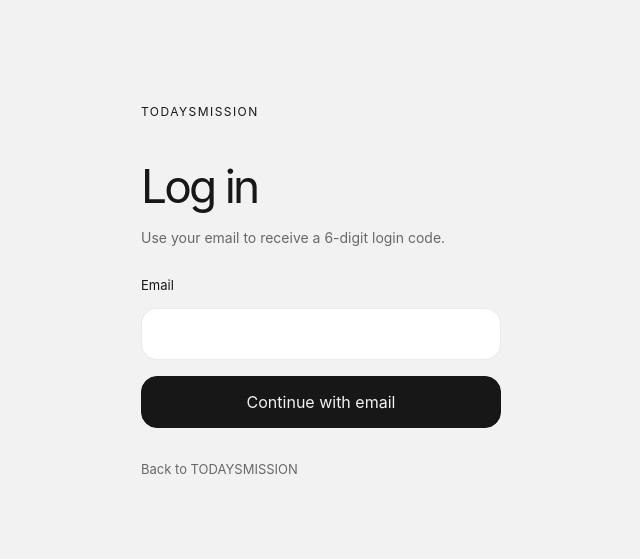
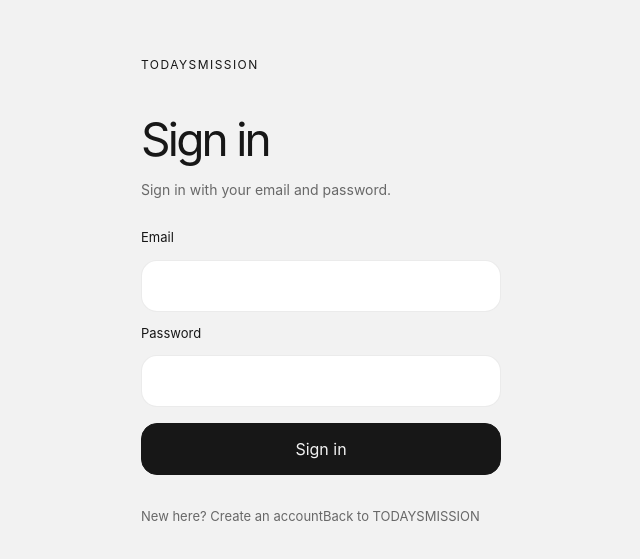
Before and after one commit to GiaoGen/TODAYSMISSION, a Next.js app: page /login in a window 1280 px wide. Shown: the part 111-670 px from the top of the page, without its empty margins (319-959 px from the left). Built offline with nearby package versions, Linux system fonts and the light colour scheme; no server answers.

Commit message:
Switch auth to email password

```diff
--- a/app/auth/callback/route.ts
+++ b/app/auth/callback/route.ts
@@ -1,10 +1,7 @@
-import { cookies } from "next/headers";
 import { NextResponse } from "next/server";
 
 import { getSafeNextPath } from "@/features/auth/model/safe-next-path";
 import { createClient } from "@/lib/supabase/server";
-
-const PENDING_EMAIL_COOKIE = "tm_pending_email";
 
 export async function GET(request: Request) {
   const url = new URL(request.url);
@@ -15,16 +12,6 @@ export async function GET(request: Request) {
     const { error } = await supabase.auth.exchangeCodeForSession(code);
 
     if (!error) {
-      (await cookies()).set({
-        name: PENDING_EMAIL_COOKIE,
-        value: "",
-        httpOnly: true,
-        sameSite: "lax",
-        secure: process.env.NODE_ENV === "production",
-        path: "/login",
-        maxAge: 0,
-      });
-
       return NextResponse.redirect(new URL(getSafeNextPath(url.searchParams.get("next")), url.origin));
     }
   }
--- a/app/login/LoginForm.tsx
+++ b/app/login/LoginForm.tsx
@@ -1,78 +1,67 @@
 "use client";
 
 import Link from "next/link";
-import { useActionState } from "react";
+import { useActionState, useState, type FormEvent } from "react";
 
 import {
-  resendOtp,
-  sendLoginEmail,
+  signInWithPassword,
+  signUpWithPassword,
   type AuthActionState,
-  verifyOtp,
 } from "@/features/auth/actions";
 import styles from "./page.module.css";
 
 const initialAuthActionState: AuthActionState = {};
 
 type LoginFormProps = {
-  mode: "email" | "otp";
-  email: string | null;
+  mode: "signin" | "signup";
   next: string;
 };
 
-export function LoginForm({ mode, email, next }: LoginFormProps) {
-  const [sendState, sendAction, isSending] = useActionState(sendLoginEmail, initialAuthActionState);
-  const [verifyState, verifyAction, isVerifying] = useActionState(verifyOtp, initialAuthActionState);
-  const [resendState, resendAction, isResending] = useActionState(resendOtp, initialAuthActionState);
+export function LoginForm({ mode, next }: LoginFormProps) {
+  const [signInState, signInAction, isSigningIn] = useActionState(signInWithPassword, initialAuthActionState);
+  const [signUpState, signUpAction, isSigningUp] = useActionState(signUpWithPassword, initialAuthActionState);
+  const [confirmPassword, setConfirmPassword] = useState("");
+  const [confirmError, setConfirmError] = useState<string | null>(null);
 
-  if (mode === "otp" && email) {
-    return (
-      <>
-        <p className={styles.intro}>We sent a 6-digit code to:</p>
-        <p className={styles.message}>{email}</p>
-        <form action={verifyAction} className={styles.form}>
-          <label className={styles.label} htmlFor="token">6-digit code</label>
-          <input
-            autoComplete="one-time-code"
-            className={styles.input}
-            id="token"
-            inputMode="numeric"
-            maxLength={6}
-            name="token"
-            pattern="[0-9]{6}"
-            required
-            type="text"
-          />
-          <input name="next" type="hidden" value={next} />
-          <button className={styles.submit} disabled={isVerifying} type="submit">
-            {isVerifying ? "Verifying…" : "Verify code"}
-          </button>
-          {verifyState.error && <p aria-live="polite" className={styles.error} role="alert">{verifyState.error}</p>}
-        </form>
-        <form action={resendAction} className={styles.form}>
-          <input name="next" type="hidden" value={next} />
-          <button className={styles.secondary} disabled={isResending} type="submit">
-            {isResending ? "Sending…" : "Send a new code"}
-          </button>
-          {resendState.error && <p aria-live="polite" className={styles.error} role="alert">{resendState.error}</p>}
-          {resendState.message && <p aria-live="polite" className={styles.message}>{resendState.message}</p>}
-        </form>
-        <Link className={styles.back} href={`/login?next=${encodeURIComponent(next)}`}>Use a different email</Link>
-      </>
-    );
+  const isSignup = mode === "signup";
+  const state = isSignup ? signUpState : signInState;
+  const pending = isSignup ? isSigningUp : isSigningIn;
+
+  function handleSignupSubmit(event: FormEvent<HTMLFormElement>) {
+    const form = new FormData(event.currentTarget);
+    if (form.get("password") !== form.get("confirmPassword")) {
+      event.preventDefault();
+      setConfirmError("Passwords do not match.");
+      return;
+    }
+    setConfirmError(null);
   }
 
   return (
     <>
-      <p className={styles.intro}>Use your email to receive a 6-digit login code.</p>
-      <form action={sendAction} className={styles.form}>
+      <p className={styles.intro}>
+        {isSignup ? "Create an account with your email and password." : "Sign in with your email and password."}
+      </p>
+      <form action={isSignup ? signUpAction : signInAction} className={styles.form} onSubmit={isSignup ? handleSignupSubmit : undefined}>
         <label className={styles.label} htmlFor="email">Email</label>
         <input autoComplete="email" className={styles.input} id="email" name="email" required type="email" />
+        <label className={styles.label} htmlFor="password">Password</label>
+        <input autoComplete={isSignup ? "new-password" : "current-password"} className={styles.input} id="password" minLength={6} name="password" required type="password" />
+        {isSignup && <>
+          <label className={styles.label} htmlFor="confirmPassword">Confirm password</label>
+          <input autoComplete="new-password" className={styles.input} id="confirmPassword" minLength={6} name="confirmPassword" onChange={(event) => setConfirmPassword(event.target.value)} required type="password" value={confirmPassword} />
+        </>}
         <input name="next" type="hidden" value={next} />
-        <button className={styles.submit} disabled={isSending} type="submit">
-          {isSending ? "Sending…" : "Continue with email"}
+        <button className={styles.submit} disabled={pending} type="submit">
+          {pending ? (isSignup ? "Creating account…" : "Signing in…") : (isSignup ? "Create account" : "Sign in")}
         </button>
-        {sendState.error && <p aria-live="polite" className={styles.error} role="alert">{sendState.error}</p>}
+        {confirmError && <p aria-live="polite" className={styles.error} role="alert">{confirmError}</p>}
+        {state.error && <p aria-live="polite" className={styles.error} role="alert">{state.error}</p>}
+        {state.message && <p aria-live="polite" className={styles.message}>{state.message}</p>}
       </form>
+      <Link className={styles.back} href={`/login?mode=${isSignup ? "signin" : "signup"}&next=${encodeURIComponent(next)}`}>
+        {isSignup ? "Already have an account? Sign in" : "New here? Create an account"}
+      </Link>
       <Link className={styles.back} href="/">Back to TODAYSMISSION</Link>
     </>
   );
--- a/app/login/page.tsx
+++ b/app/login/page.tsx
@@ -1,30 +1,26 @@
-import { cookies } from "next/headers";
 import Link from "next/link";
 
 import { getSafeNextPath } from "@/features/auth/model/safe-next-path";
 import { LoginForm } from "./LoginForm";
 import styles from "./page.module.css";
 
-const PENDING_EMAIL_COOKIE = "tm_pending_email";
-
 export const instant = false;
 
 export default async function LoginPage({
   searchParams,
 }: {
-  searchParams: Promise<{ next?: string; step?: string }>;
+  searchParams: Promise<{ mode?: string; next?: string }>;
 }) {
   const query = await searchParams;
   const next = getSafeNextPath(query.next);
-  const pendingEmail = (await cookies()).get(PENDING_EMAIL_COOKIE)?.value ?? null;
-  const mode = pendingEmail ? "otp" : "email";
+  const mode = query.mode === "signup" ? "signup" : "signin";
 
   return (
     <section className={styles.page}>
       <div className={styles.panel}>
         <Link className={styles.brand} href="/">TODAYSMISSION</Link>
-        <h1 className={styles.title}>{mode === "email" ? "Log in" : "Enter your code"}</h1>
-        <LoginForm email={pendingEmail} mode={mode} next={next} />
+        <h1 className={styles.title}>{mode === "signin" ? "Sign in" : "Create account"}</h1>
+        <LoginForm mode={mode} next={next} />
       </div>
     </section>
   );
--- a/features/auth/actions.ts
+++ b/features/auth/actions.ts
@@ -1,15 +1,14 @@
 "use server";
 
-import { cookies } from "next/headers";
+import { headers } from "next/headers";
 import { revalidatePath } from "next/cache";
 import { redirect } from "next/navigation";
 
+import { getSafeNextPath } from "@/features/auth/model/safe-next-path";
 import { createClient } from "@/lib/supabase/server";
-import { getSafeNextPath } from "@/features/auth/model/safe-next-path";
 
-const PENDING_EMAIL_COOKIE = "tm_pending_email";
-const PENDING_EMAIL_MAX_AGE = 10 * 60;
 const EMAIL_PATTERN = /^[^\s@]+@[^\s@]+\.[^\s@]+$/;
+const MIN_PASSWORD_LENGTH = 6;
 
 export type AuthActionState = {
   error?: string;
@@ -29,93 +28,98 @@ function getSafeNextFromForm(formData: FormData) {
   return getSafeNextPath(getFormText(formData, "next"));
 }
 
-function authErrorMessage(error: { message?: string; status?: number }): string {
-  const message = error.message ?? "";
-  if (error.status === 429 || /rate|too many|retry|limit/i.test(message)) {
-    return "Please wait a moment before requesting another email.";
+function getCredentials(formData: FormData) {
+  const rawEmail = getFormText(formData, "email");
+  const email = rawEmail ? normalizeEmail(rawEmail) : "";
+  const password = getFormText(formData, "password") ?? "";
+  return { email, password };
+}
+
+function validateCredentials(email: string, password: string): string | null {
+  if (!EMAIL_PATTERN.test(email)) return "Enter a valid email address.";
+  if (password.length < MIN_PASSWORD_LENGTH) {
+    return `Password must be at least ${MIN_PASSWORD_LENGTH} characters.`;
   }
-  if (/invalid.*email|email.*invalid/i.test(message)) {
+  return null;
+}
+
+function authErrorMessage(
+  error: { code?: string; message?: string; status?: number },
+  operation: "signin" | "signup",
+): string {
+  const message = `${error.code ?? ""} ${error.message ?? ""}`.toLowerCase();
+  if (error.status === 429 || /rate|too many|retry|limit/.test(message)) {
+    return "Please wait a moment and try again.";
+  }
+  if (operation === "signin" && /email[_ ]not[_ ]confirmed/.test(message)) {
+    return "Please confirm your email before signing in.";
+  }
+  if (operation === "signin" && /invalid login credentials|invalid_credentials/.test(message)) {
+    return "Email or password is incorrect.";
+  }
+  if (/invalid.*email|email.*invalid/.test(message)) {
     return "Enter a valid email address.";
   }
-  return "We couldn't send a sign-in email right now. Please try again.";
+  if (operation === "signup" && /already registered|user already exists/.test(message)) {
+    return "An account with this email already exists. Try signing in.";
+  }
+  if (operation === "signup" && /password/.test(message)) {
+    return "That password does not meet the account requirements.";
+  }
+  return operation === "signin"
+    ? "We couldn't sign you in right now. Please try again."
+    : "We couldn't create your account right now. Please try again.";
 }
 
-function setPendingEmail(cookieStore: Awaited<ReturnType<typeof cookies>>, email: string) {
-  cookieStore.set({
-    name: PENDING_EMAIL_COOKIE,
-    value: email,
-    httpOnly: true,
-    sameSite: "lax",
-    secure: process.env.NODE_ENV === "production",
-    path: "/login",
-    maxAge: PENDING_EMAIL_MAX_AGE,
-  });
+async function getEmailRedirectTo(next: string): Promise<string> {
+  const headerStore = await headers();
+  const origin = headerStore.get("origin");
+  const host = headerStore.get("x-forwarded-host") ?? headerStore.get("host");
+  const protocol = headerStore.get("x-forwarded-proto") ?? "http";
+  const baseUrl = origin ?? (host ? `${protocol}://${host}` : null);
+
+  if (!baseUrl) throw new Error("Unable to determine the email confirmation URL.");
+
+  const callbackUrl = new URL("/auth/callback", baseUrl);
+  callbackUrl.searchParams.set("next", next);
+  return callbackUrl.toString();
 }
 
-function clearPendingEmail(cookieStore: Awaited<ReturnType<typeof cookies>>) {
-  cookieStore.set({
-    name: PENDING_EMAIL_COOKIE,
-    value: "",
-    httpOnly: true,
-    sameSite: "lax",
-    secure: process.env.NODE_ENV === "production",
-    path: "/login",
-    maxAge: 0,
+export async function signUpWithPassword(
+  _previousState: AuthActionState,
+  formData: FormData,
+): Promise<AuthActionState> {
+  const { email, password } = getCredentials(formData);
+  const validationError = validateCredentials(email, password);
+  if (validationError) return { error: validationError };
+
+  const supabase = await createClient();
+  const { error } = await supabase.auth.signUp({
+    email,
+    password,
+    options: {
+      emailRedirectTo: await getEmailRedirectTo(getSafeNextFromForm(formData)),
+    },
   });
+  if (error) return { error: authErrorMessage(error, "signup") };
+
+  return { message: "Check your email to confirm your account." };
 }
 
-async function sendEmailOtp(email: string) {
-  const supabase = await createClient();
-  return supabase.auth.signInWithOtp({
-    email,
-    options: {
-      shouldCreateUser: true,
-    },
-  });
-}
-
-export async function sendLoginEmail(_previousState: AuthActionState, formData: FormData): Promise<AuthActionState> {
-  const rawEmail = getFormText(formData, "email");
-  const email = rawEmail ? normalizeEmail(rawEmail) : "";
-  if (!EMAIL_PATTERN.test(email)) return { error: "Enter a valid email address." };
-
-  const next = getSafeNextFromForm(formData);
-  const { error } = await sendEmailOtp(email);
-  if (error) return { error: authErrorMessage(error) };
-
-  setPendingEmail(await cookies(), email);
-  redirect(`/login?step=otp&next=${encodeURIComponent(next)}`);
-}
-
-export async function resendOtp(_previousState: AuthActionState, formData: FormData): Promise<AuthActionState> {
-  void _previousState;
-  void formData;
-  const cookieStore = await cookies();
-  const email = cookieStore.get(PENDING_EMAIL_COOKIE)?.value;
-  if (!email) return { error: "Your code request has expired. Start again." };
-
-  const { error } = await sendEmailOtp(email);
-  if (error) return { error: authErrorMessage(error) };
-
-  setPendingEmail(cookieStore, email);
-  return { message: "A new code was sent." };
-}
-
-export async function verifyOtp(_previousState: AuthActionState, formData: FormData): Promise<AuthActionState> {
-  const cookieStore = await cookies();
-  const email = cookieStore.get(PENDING_EMAIL_COOKIE)?.value;
-  if (!email) return { error: "Your code request has expired. Start again." };
-
-  const token = getFormText(formData, "token")?.trim() ?? "";
-  if (!/^\d{6}$/.test(token)) return { error: "Enter the six-digit code from your email." };
+export async function signInWithPassword(
+  _previousState: AuthActionState,
+  formData: FormData,
+): Promise<AuthActionState> {
+  const { email, password } = getCredentials(formData);
+  const validationError = validateCredentials(email, password);
+  if (validationError) return { error: validationError };
 
   const supabase = await createClient();
-  const { error } = await supabase.auth.verifyOtp({ email, token, type: "email" });
-  if (error) return { error: "That code was not accepted. Try again or request a new code." };
+  const { error } = await supabase.auth.signInWithPassword({ email, password });
+  if (error) return { error: authErrorMessage(error, "signin") };
 
-  clearPendingEmail(cookieStore);
   revalidatePath("/", "layout");
-  redirect(getSafeNextPath(getFormText(formData, "next")));
+  redirect(getSafeNextFromForm(formData));
 }
 
 export async function logout(): Promise<void> {
@@ -123,7 +127,6 @@ export async function logout(): Promise<void> {
   const { error } = await supabase.auth.signOut();
   if (error) throw new Error("Failed to sign out.");
 
-  clearPendingEmail(await cookies());
   revalidatePath("/", "layout");
   redirect("/");
 }
```
Also changed, not shown: 1 other file (tests, documents, lock files or other folders).
